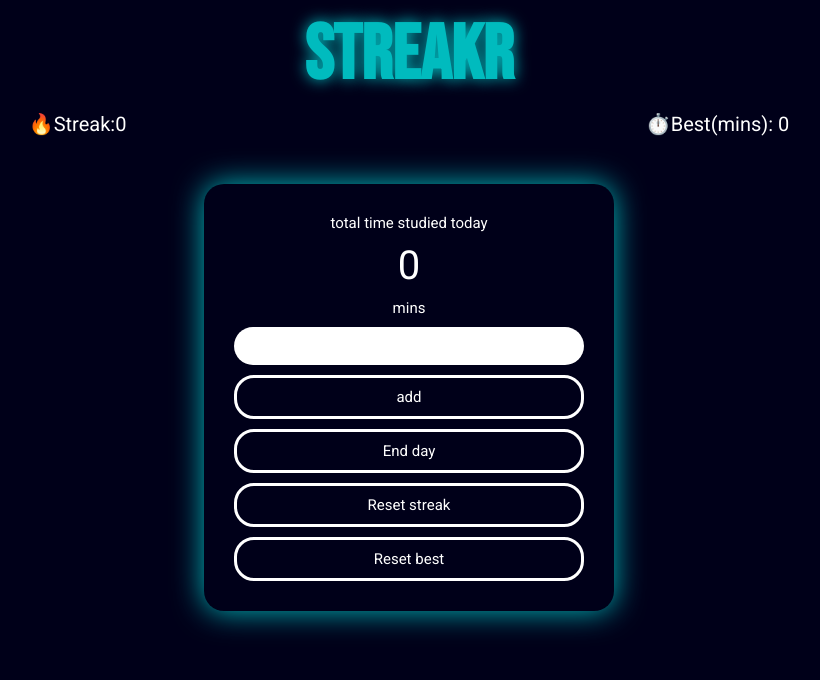
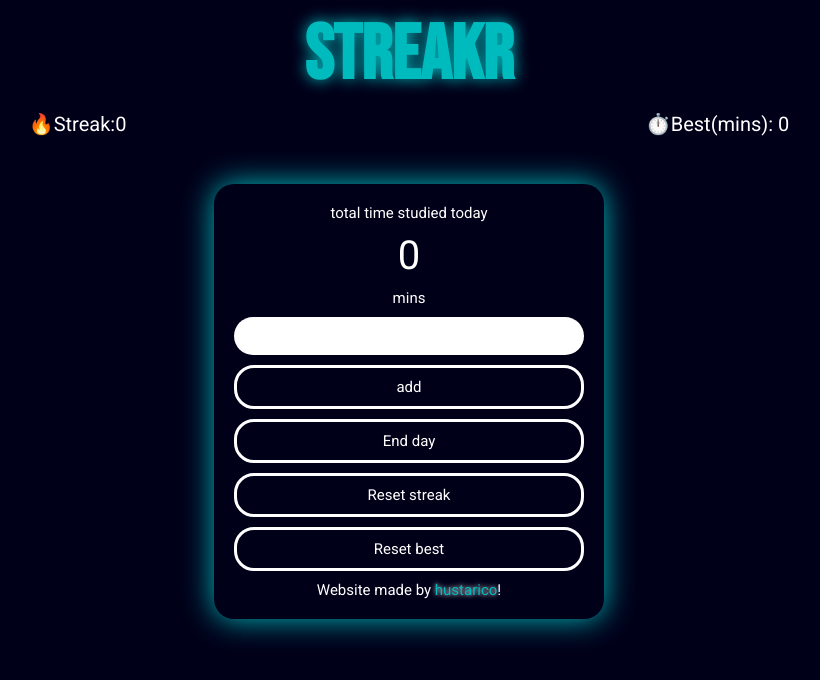
Before and after one commit to hustarico/STREAKR, a React (Vite) app: page / in a window 1280 px wide. Shown: the top 680 px of the page, without its empty margins (231-1051 px from the left). Built offline with nearby package versions, Linux system fonts and the light colour scheme.

Commit message:
adding credits

```diff
--- a/src/components/Card.jsx
+++ b/src/components/Card.jsx
@@ -44,6 +44,8 @@ export default function Card({streak,setStreak,best,setBest}){
 
                 <ResetButton state={best} setter={setBest} name={"best"}/>
 
+                <p>Website made by <a href="https://github.com/hustarico/">hustarico</a>!</p>
+
         </div>
     )
 }
--- a/src/css/Card.css
+++ b/src/css/Card.css
@@ -4,7 +4,7 @@
 
     margin: 3rem;
 
-    padding: 30px;
+    padding: 20px;
     display: flex;
     flex-direction: column;
     gap: 10px;
@@ -15,11 +15,21 @@
     width:350px;
 }
 
-.Card button,.Card input,.Card p{
+.Card button,.Card input,.Card p, .Card a{
     color: var(--secondary);
     font-family: "roboto",sans-serif;
     font-size: 15px;
     margin: 0;
+    text-decoration: none;
+}
+.Card a{
+    color: var(--primary);
+    text-shadow: 0 0 5px var(--secondary);
+    transition: 0.3s;
+}
+.Card a:hover{
+    color: var(--secondary);
+    text-shadow: 0 0 10px var(--secondary);
 }
 p.todayTime{
     font-size: 40px;
```
